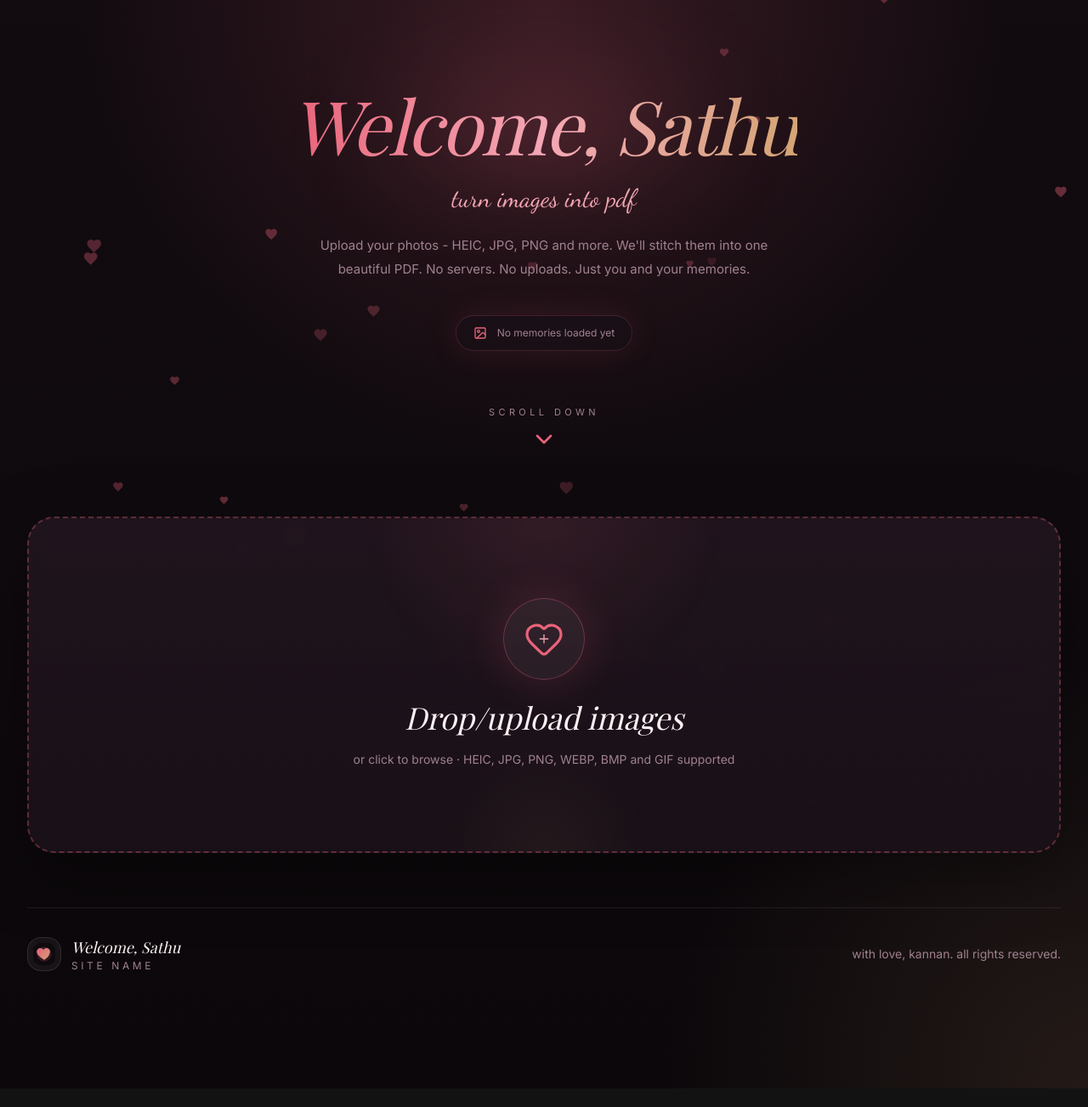
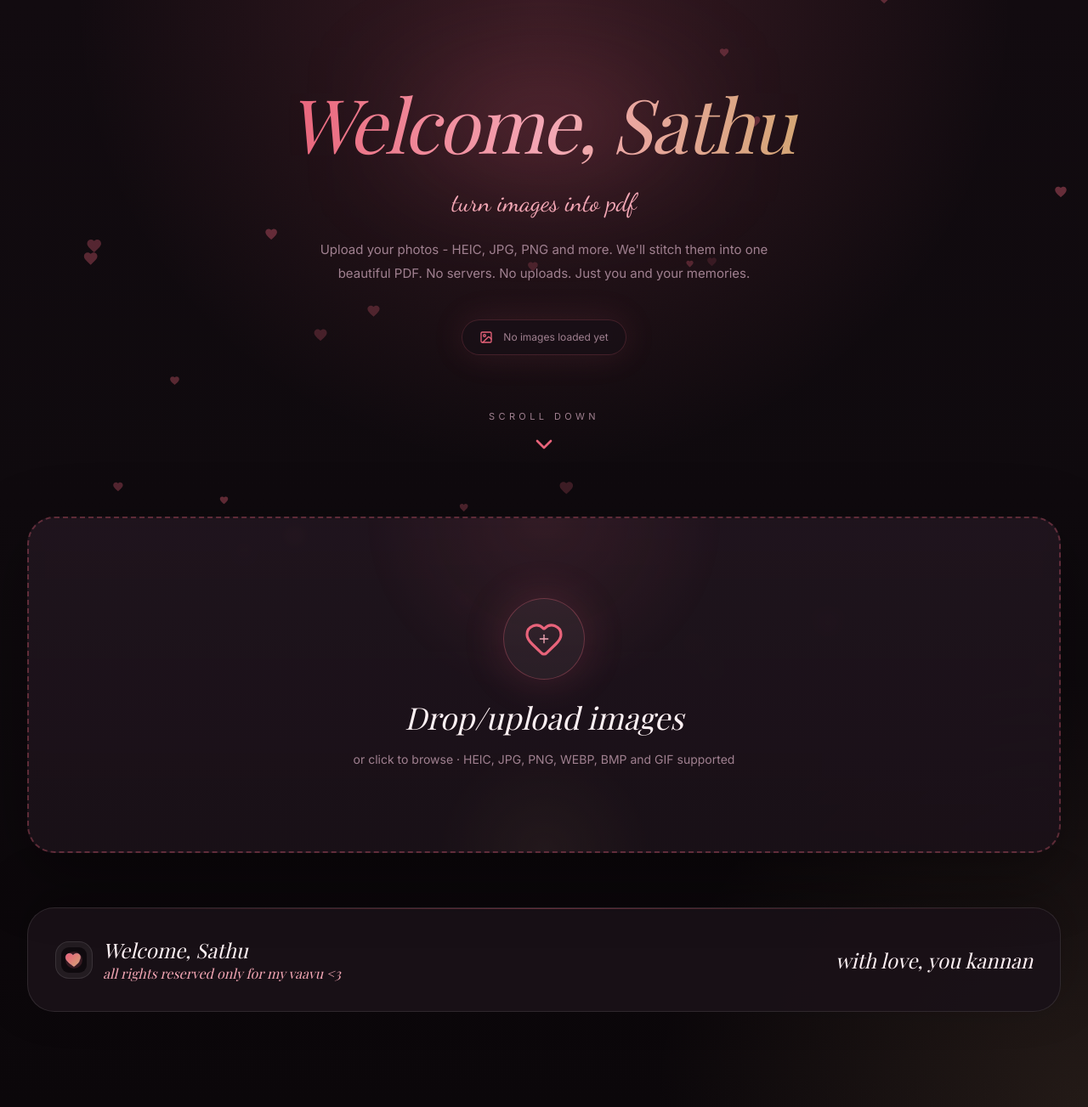
Before and after one commit to sougandhhhhh/sathurepo, a Next.js app: page / in a window 1280 px wide. Shown: the whole page at 85% size. Before the commit the page ends 1281 px from the top, so only its background shows below. Built offline with nearby package versions, Linux system fonts and the light colour scheme; a web font is replaced by a local one.

Commit message:
Refine footer copy and hero spacing

```diff
--- a/components/SathuutyApp.tsx
+++ b/components/SathuutyApp.tsx
@@ -76,7 +76,7 @@ export function SathuutyApp() {
   }, []);
 
   const fileCountLabel = useMemo(() => {
-    if (images.length === 0) return "No memories loaded yet";
+    if (images.length === 0) return "No images loaded yet";
     return `${images.length} image${images.length === 1 ? "" : "s"} ready`;
   }, [images.length]);
 
@@ -216,8 +216,8 @@ export function SathuutyApp() {
             className="relative"
           >
             <div className="absolute inset-0 -z-10 rounded-full bg-[radial-gradient(circle,_rgba(232,99,122,0.35),_transparent_68%)] blur-3xl" />
-            <h1 className="font-playfair text-6xl italic leading-none tracking-tight sm:text-7xl lg:text-[88px]">
-              <span className="bg-gradient-to-r from-[#e8637a] via-[#f4a7b5] to-[#d4a574] bg-clip-text text-transparent">
+            <h1 className="font-playfair text-6xl italic leading-[1.08] tracking-tight sm:text-7xl lg:text-[88px]">
+              <span className="inline-block bg-gradient-to-r from-[#e8637a] via-[#f4a7b5] to-[#d4a574] bg-clip-text pb-1 pr-2 text-transparent">
                 Welcome, Sathu
               </span>
             </h1>
@@ -322,18 +322,19 @@ export function SathuutyApp() {
           ) : null}
         </section>
 
-        <footer className="mt-16 border-t border-white/8 pt-8 pb-6">
-          <div className="flex flex-col items-center justify-between gap-4 text-center sm:flex-row sm:text-left">
+        <footer className="mt-16 overflow-hidden rounded-[2rem] border border-white/10 bg-[var(--bg-surface)]/95 shadow-[0_-18px_60px_rgba(0,0,0,0.25)]">
+          <div className="h-px w-full bg-gradient-to-r from-transparent via-[#e8637a66] to-transparent" />
+          <div className="flex flex-col items-center justify-between gap-5 px-6 py-8 text-center sm:flex-row sm:text-left sm:px-8">
             <div className="flex items-center gap-3">
-              <Image src="/icon.svg" alt="Welcome, Sathu logo" width={40} height={40} className="h-10 w-10 rounded-2xl border border-white/10 bg-white/5 p-1.5" />
+              <Image src="/icon.svg" alt="Welcome, Sathu logo" width={44} height={44} className="h-11 w-11 rounded-2xl border border-white/10 bg-white/5 p-1.5" />
               <div>
-                <p className="font-playfair text-lg italic text-[var(--text-primary)]">Welcome, Sathu</p>
-                <p className="text-xs uppercase tracking-[0.3em] text-[var(--text-muted)]">site name</p>
+                <p className="font-playfair text-2xl italic text-[var(--text-primary)]">Welcome, Sathu</p>
+                <p className="font-playfair text-base italic text-[var(--accent-blush)]">all rights reserved only for my vaavu &lt;3</p>
               </div>
             </div>
 
-            <p className="text-sm text-[var(--text-muted)]">
-              with love, kannan. all rights reserved.
+            <p className="font-playfair text-2xl italic text-[var(--text-primary)]">
+              with love, you kannan
             </p>
           </div>
         </footer>
```
